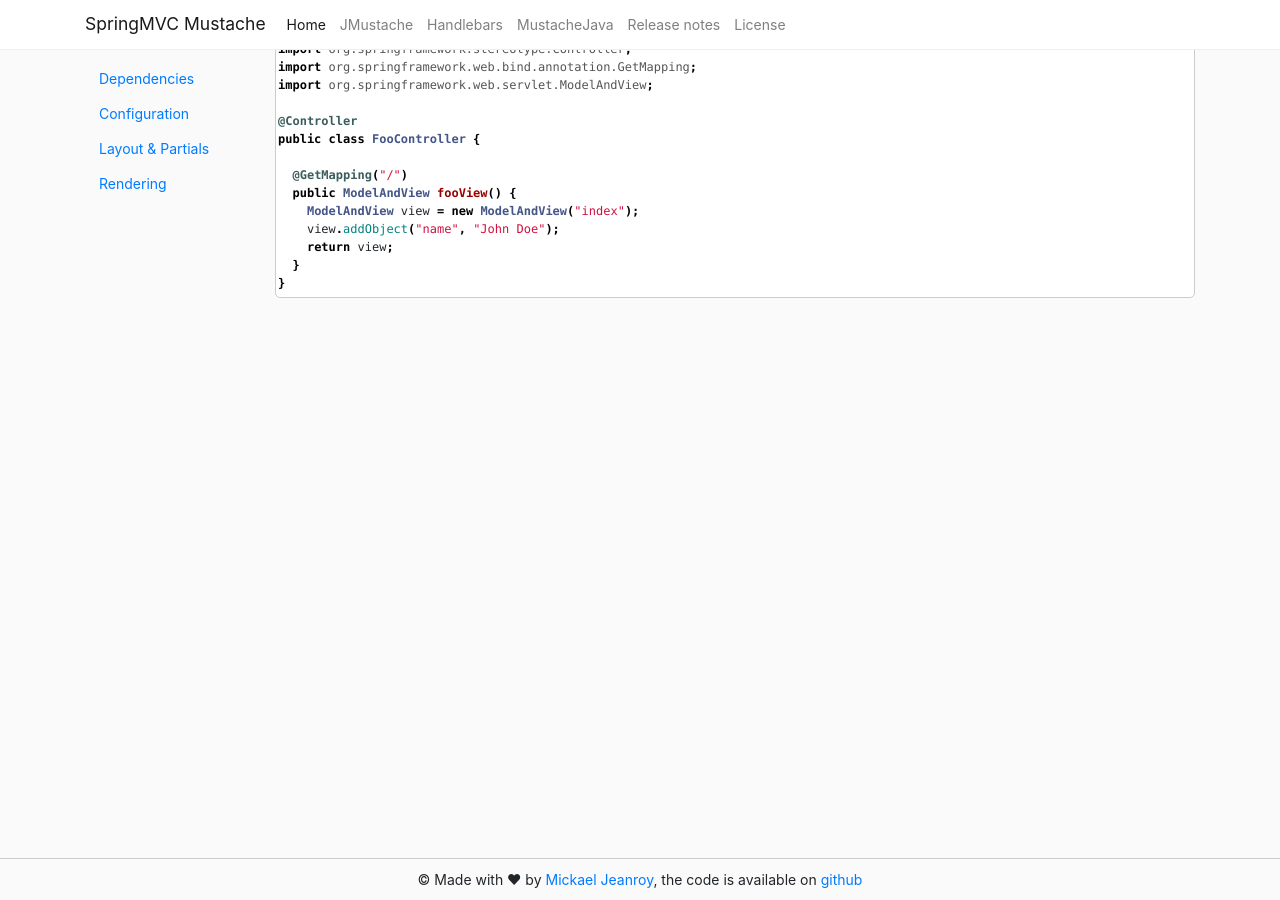
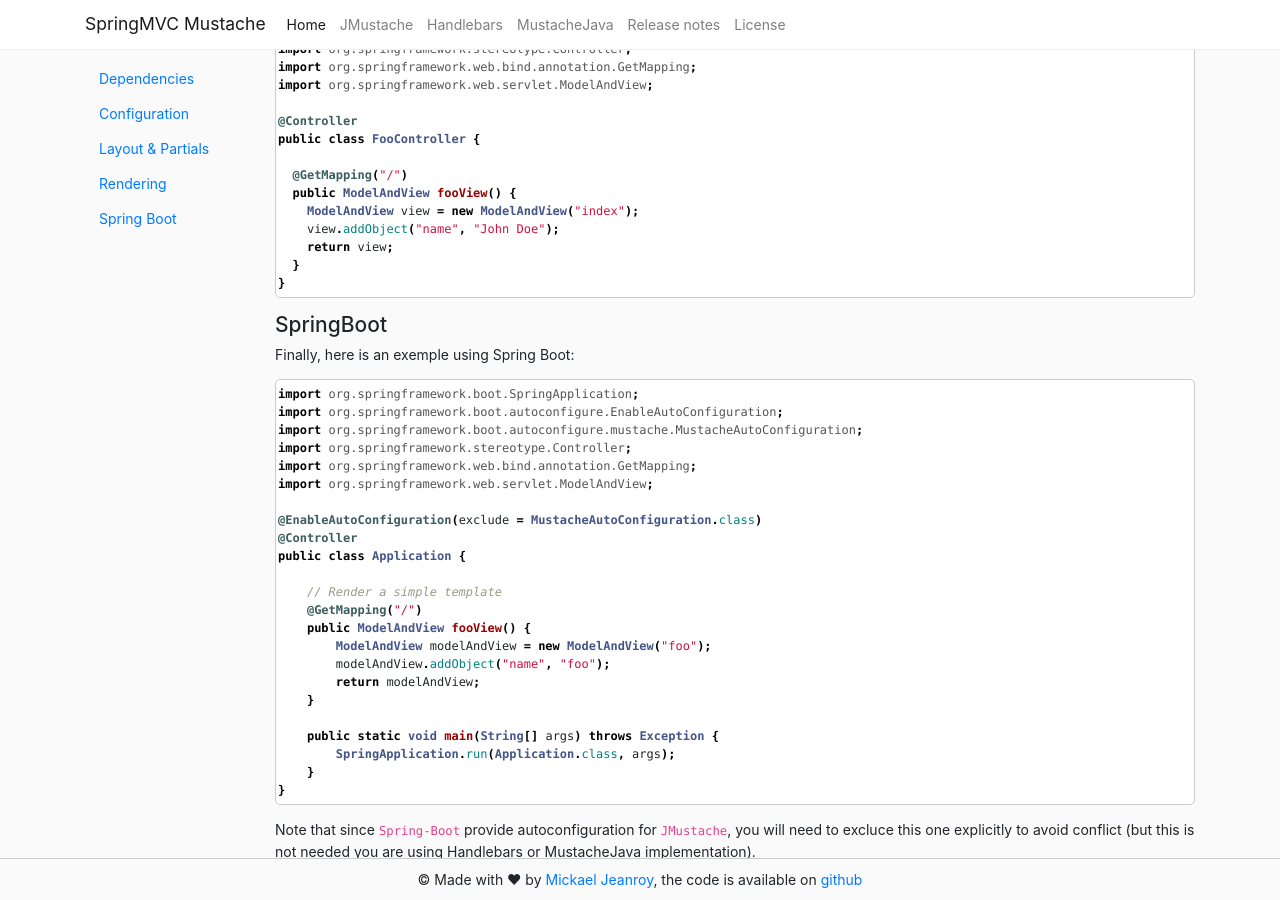
Before and after one commit to mjeanroy/springmvc-mustache, a Jekyll site: the page built from 00-index.html, in a window 1280 px wide and 900 px high, scrolled down 3954 px. Built offline with Jekyll 4.4.1, drawn with Linux system fonts in a browser that asks for light colours.

Commit message:
docs: update documentation

````diff
--- a/00-index.html
+++ b/00-index.html
@@ -19,6 +19,9 @@
       <li class="nav-item">
         <a class="nav-link" href="{{ '/#rendering' | prepend: site.baseurl }}">Rendering</a>
       </li>
+      <li class="nav-item">
+        <a class="nav-link" href="{{ '/#springboot' | prepend: site.baseurl }}">Spring Boot</a>
+      </li>
     </ul>
   </div>
   <div class="col">
--- a/docs/00-introduction.md
+++ b/docs/00-introduction.md
@@ -235,3 +235,35 @@ public class FooController {
 }
 ```
 {% endraw %}
+
+#### SpringBoot
+
+Finally, here is an exemple using Spring Boot:
+
+```java
+import org.springframework.boot.SpringApplication;
+import org.springframework.boot.autoconfigure.EnableAutoConfiguration;
+import org.springframework.boot.autoconfigure.mustache.MustacheAutoConfiguration;
+import org.springframework.stereotype.Controller;
+import org.springframework.web.bind.annotation.GetMapping;
+import org.springframework.web.servlet.ModelAndView;
+
+@EnableAutoConfiguration(exclude = MustacheAutoConfiguration.class)
+@Controller
+public class Application {
+
+    // Render a simple template
+    @GetMapping("/")
+    public ModelAndView fooView() {
+        ModelAndView modelAndView = new ModelAndView("foo");
+        modelAndView.addObject("name", "foo");
+        return modelAndView;
+    }
+
+    public static void main(String[] args) throws Exception {
+        SpringApplication.run(Application.class, args);
+    }
+}
+```
+
+Note that since `Spring-Boot` provide autoconfiguration for `JMustache`, you will need to excluce this one explicitly to avoid conflict (but this is not needed you are using Handlebars or MustacheJava implementation).
````
